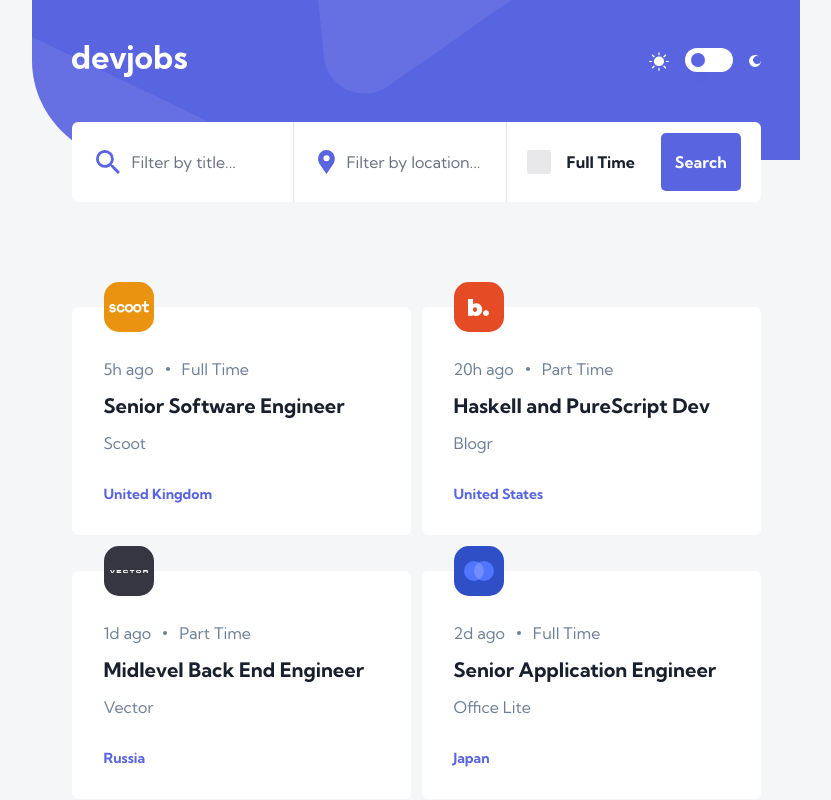
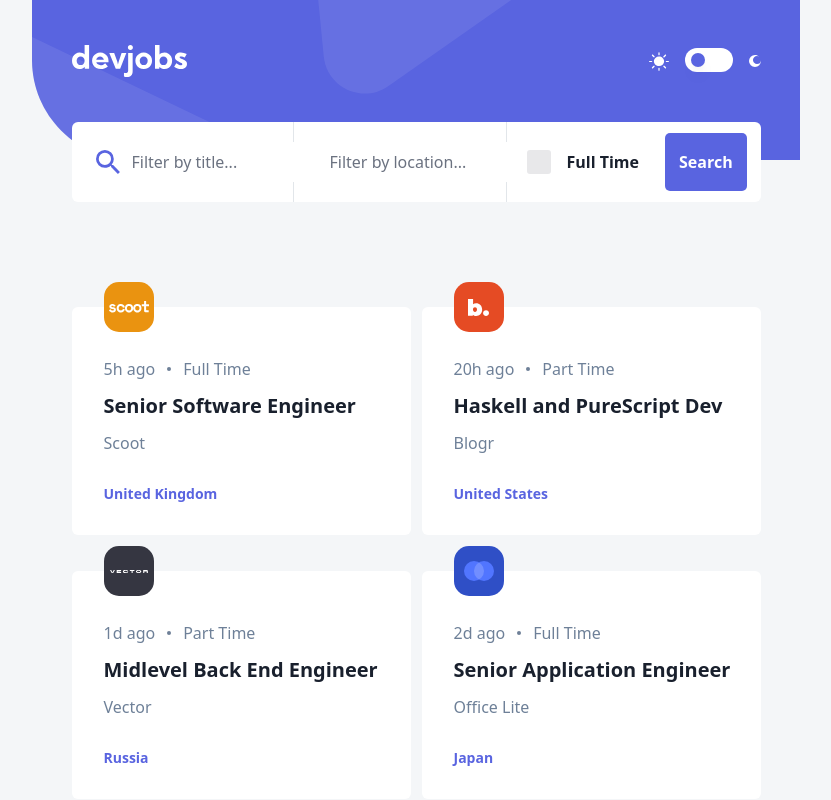
Before and after one commit to chris-nowicki/devjobs-web-app, a Next.js app: page / in a window 1280 px wide. Shown: the top 800 px of the page, without its empty margins (224-1055 px from the left). Built offline with nearby package versions, Linux system fonts and the light colour scheme.

Commit message:
updated styling

```diff
--- a/app/layout.tsx
+++ b/app/layout.tsx
@@ -9,7 +9,7 @@
 })
 
 export const metadata = {
-    title: 'Create Next App',
+    title: 'Dev Jobs Web App',
     description: 'Generated by create next app',
 }
 
--- a/components/FilterData/FilterData.tsx
+++ b/components/FilterData/FilterData.tsx
@@ -23,7 +23,8 @@
                         >
                             <img src={job.logo} />
                         </div>
-                        <div className="absolute bottom-0 left-0  h-[228px] w-[327px] rounded-md bg-white px-8 pt-[49px] pb-8 text-gray-300 dark:bg-blue-100 md:w-[339px] lg:w-[350px]">
+                        <Link href={`/job/${job.id}`} className='hover:shadow-lg'>
+                            <div className="job hover:shadow-lg absolute bottom-0 left-0  h-[228px] w-[327px] rounded-md bg-white px-8 pt-[49px] pb-8 text-gray-300 dark:bg-blue-100 md:w-[339px] lg:w-[350px]">
                                 <div className="flex h-[147px] w-[286px] flex-col justify-between lg:w-[266px]">
                                     <div className="flex flex-col">
                                         <div className="flex items-center text-gray-300">
@@ -31,18 +32,19 @@
                                             <span className="mx-3 h-1 w-1 rounded-full bg-gray-300" />
                                             {job.contract}
                                         </div>
-                                    <Link href={`/job/${job.id}`}>
-                                        <h3 className="mt-3 text-blue-100 dark:text-white">
+                                        <h3 className="position mt-3 text-blue-100 dark:text-white hover:text-gray-300">
                                             {job.position}
                                         </h3>
-                                    </Link>
-                                    <span className="mt-3">{job.company}</span>
+                                        <span className="mt-3">
+                                            {job.company}
+                                        </span>
                                     </div>
                                     <h4 className=" text-[#5964E0]">
                                         {job.location}
                                     </h4>
                                 </div>
                             </div>
+                        </Link>
                     </div>
                 ))}
             </div>
--- a/components/FilterData/Header/Header.tsx
+++ b/components/FilterData/Header/Header.tsx
@@ -1,5 +1,6 @@
 'use client'
-import { useState, useRef, useMemo } from 'react'
+import { useState } from 'react'
+import Link from 'next/link'
 
 // components
 import MobileMenu from './MobileMenu'
@@ -78,7 +79,9 @@
             </div>
             <div className="flex w-full max-w-[327px] flex-col items-center md:max-w-[689px] lg:max-w-[1110px]">
                 <div className="mt-[45px] flex w-full justify-between">
-                    <Logo />
+                    <Link href="/">
+                        <Logo />
+                    </Link>
                     <ThemeSwitcher />
                 </div>
             </div>
--- a/components/FilterData/Header/ThemeSwitcher.tsx
+++ b/components/FilterData/Header/ThemeSwitcher.tsx
@@ -7,22 +7,19 @@
 
 export default function ThemeSwitcher() {
     const { theme, setTheme } = useTheme()
-    const [enabled, setEnabled] = useState<boolean>(
-        theme === 'dark' ? true : false
-    )
-
+    const [enabled, setEnabled] = useState<boolean>(false)
     const [mounted, setMounted] = useState<boolean>(false)
 
     useEffect(() => {
         setMounted(true)
+        setEnabled(theme === 'dark' ? true : false)
     }, [])
-
-
 
     const handleTheme = () => {
         setEnabled(enabled === false ? true : false)
         setTheme(theme === 'light' ? 'dark' : 'light')
     }
+
     return (
         <div className="flex items-center gap-4">
             <Sun />
--- a/components/JobData/Header.tsx
+++ b/components/JobData/Header.tsx
@@ -22,7 +22,9 @@
             </div>
             <div className="flex w-full max-w-[327px] flex-col items-center md:max-w-[689px] lg:max-w-[1110px]">
                 <div className="mt-[45px] flex w-full justify-between">
-                    <Logo />
+                    <Link href="/">
+                        <Logo />
+                    </Link>
                     <ThemeSwitcher />
                 </div>
             </div>
--- a/tailwind.config.js
+++ b/tailwind.config.js
@@ -6,6 +6,9 @@
         './components/**/*.{js,ts,jsx,tsx}',
     ],
     darkMode: 'class',
+    fontFamily: {
+        sans: ['var(--font-kumbh)'],
+    },
     theme: {
         screens: {
             sm: '375px',
@@ -13,9 +16,7 @@
             lg: '1440px',
             xl: '4000px',
         },
-        fontFamily: {
-            sans: ['var(--font-kumbh)'],
-        },
+
         colors: {
             transparent: 'transparent',
             current: 'currentColor',
```
Lines whose indentation alone changed are shown as unchanged.
